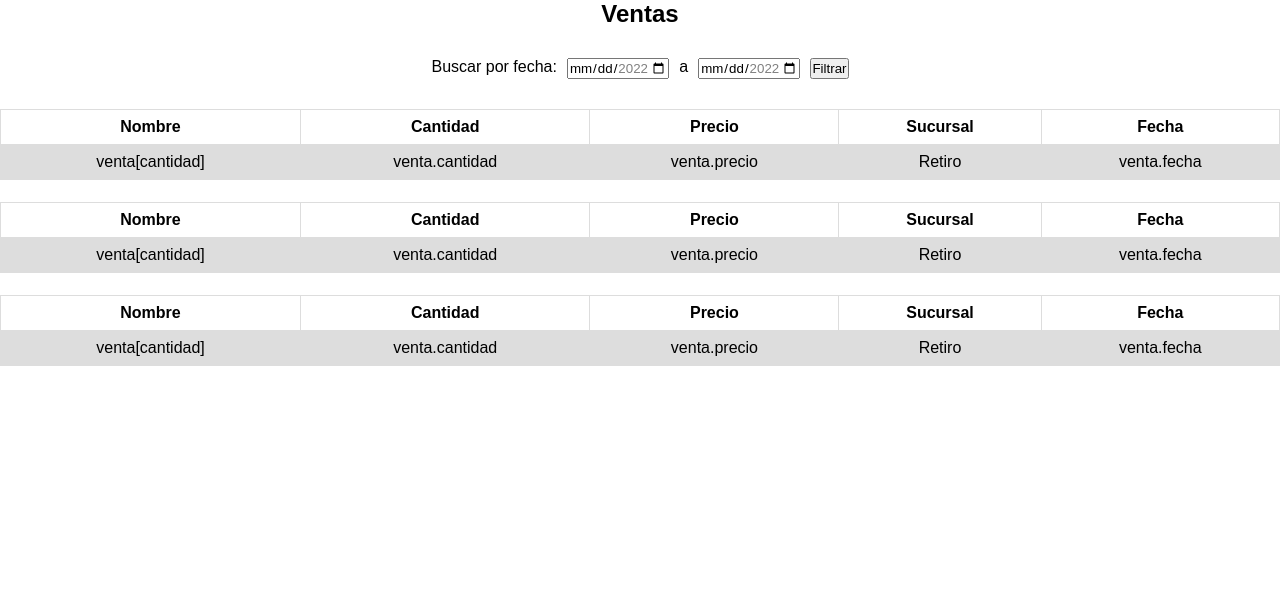
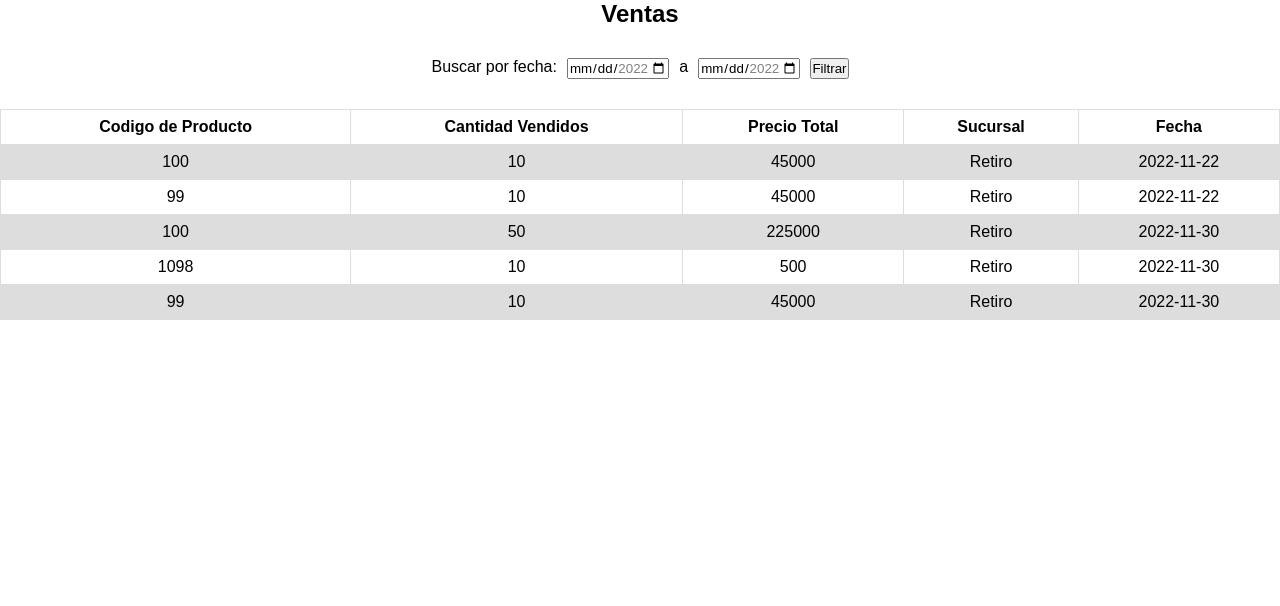
Before and after one commit to sebastian-tapia/Capacitar_para_Despegar-1, a Flask app: page /listadodeventas in a window 1280 px wide. Shown: the part 83-689 px from the top of the page. Run offline with Flask 2, Linux system fonts and the light colour scheme.

Commit message:
se agrega tabla de ventas

```diff
--- a/TP/app.py
+++ b/TP/app.py
@@ -34,10 +34,11 @@ def detalle(id):
 
 @app.get("/listadodeventas")
 def ventas():
-    ventas = local_retiro.ventas
-    return render_template("listadodeventas.html", ventas=ventas)
+    vendidos = local_retiro.ventas
+    return render_template("listadodeventas.html", vendidos=vendidos)
 
 @app.get("/filtro")
 def filtro():
-    ventas = local_retiro.ventas
-    return render_template("filtro.html", ventas=ventas)
+    vendidos = local_retiro.ventas
+    resultado = request.args['resultado']
+    return render_template("filtro.html", vendidos=vendidos, resultado=resultado)
--- a/TP/templates/listadodeventas.html
+++ b/TP/templates/listadodeventas.html
@@ -12,24 +12,24 @@
 </section>
 
 
-{% for venta in ventas %}
 <table class="tabla" style="width: 100%;">
     <tr>
-            <th>Nombre</th>
-            <th>Cantidad</th>
-            <th>Precio</th>
+        <th>Codigo de Producto</th>
+        <th>Cantidad Vendidos</th>
+        <th>Precio Total</th>
         <th>Sucursal</th>
         <th>Fecha</th>
     </tr>
 
+{% for venta in vendidos %}
         <tr>
-            <td>venta[cantidad]</td>
-            <td>venta.cantidad</td>
-            <td>venta.precio</td>
+            <td>{{ venta.codigo_producto }}</td>
+            <td>{{ venta.cantidad }}</td>
+            <td>{{ venta.precio_total }}</td>
             <td>Retiro</td>
-            <td>venta.fecha</td>
+            <td>{{ venta.fecha }}</td>
         </tr>
+
+{% endfor %}
 </table>
-{% endfor %}
-
 {% endblock %}
--- a/TP/templates/resultado.html
+++ b/TP/templates/resultado.html
@@ -7,7 +7,7 @@
     <h2 class="home-h2">Que producto estas buscando?</h2>
 
     <form class="home-form" action="{{ url_for('resultado') }}" method="get" >
-        <!-- <label for="busqueda"></label> -->
+        <label for="busqueda"></label>
         <input class="input" type="text" name="busqueda" placeholder="Por nombre, categoría...">
         <input class="submit" type="submit" value="Buscar">
     </form>
```
Also changed, not shown: TP/local.py (+13 -1 lines), TP/templates/filtro.html (+26 -0 lines). Lines whose indentation alone changed are shown as unchanged.
